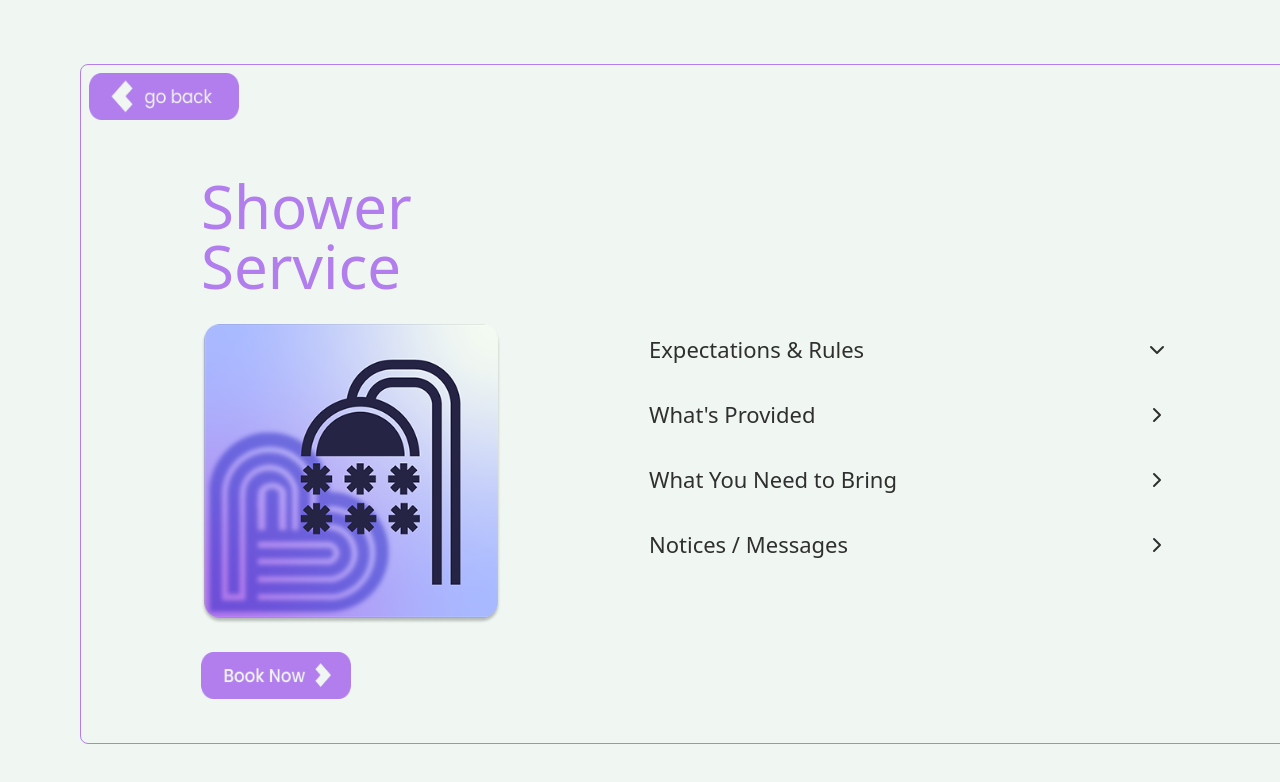
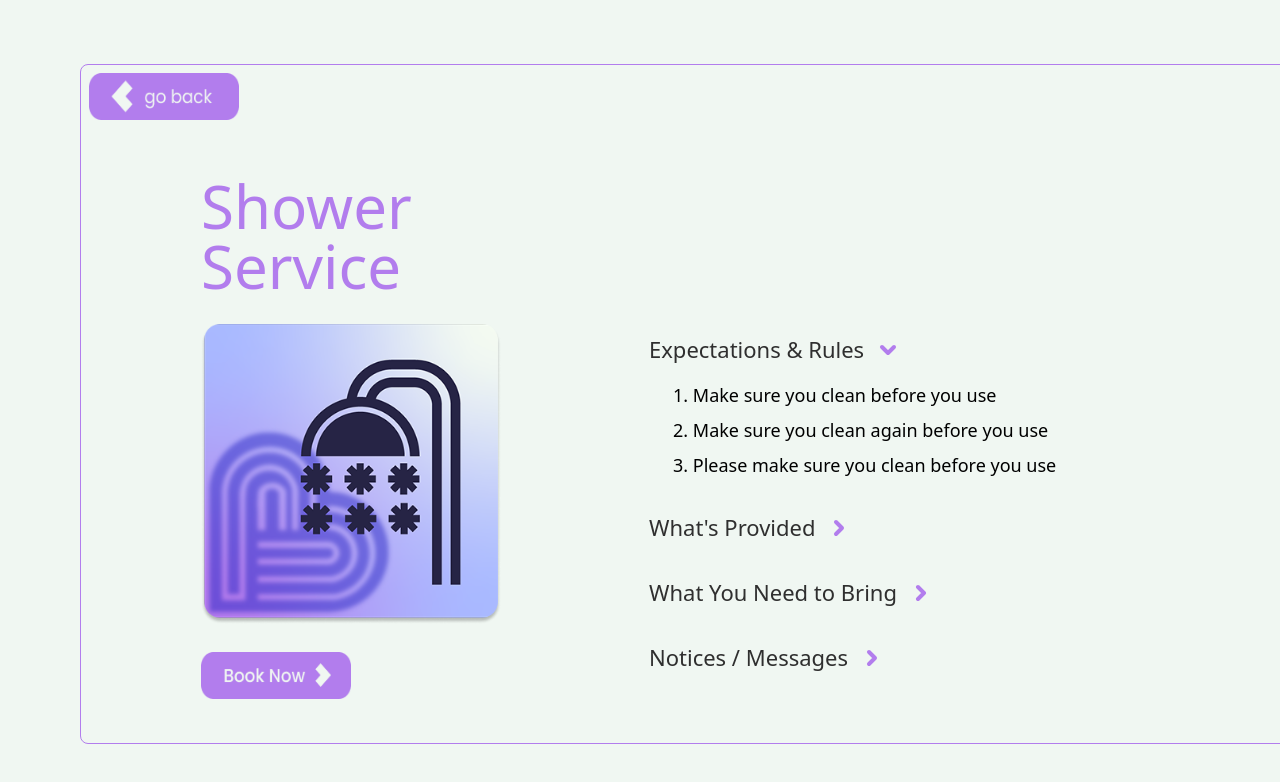
Before and after one commit to JumboCode/breaktime, a React (Vite) app in the folder frontend/breaktime/: page /test in a window 1280 px wide. Shown: the top 782 px of the page. Built offline with nearby package versions, Linux system fonts and the light colour scheme.

Commit message:
add scroll bar styling

```diff
--- a/frontend/breaktime/package.json
+++ b/frontend/breaktime/package.json
@@ -33,6 +33,7 @@
     "eslint-plugin-react-hooks": "^5.0.0",
     "eslint-plugin-react-refresh": "^0.4.18",
     "globals": "^15.14.0",
+    "tailwind-scrollbar": "^4.0.2",
     "vite": "^6.0.11",
     "vite-plugin-pwa": "^0.21.2",
     "workbox-core": "^7.3.0",
--- a/frontend/breaktime/src/components/popup/LandingPagePopup.jsx
+++ b/frontend/breaktime/src/components/popup/LandingPagePopup.jsx
@@ -1,7 +1,6 @@
 import Calendar from 'react-calendar';
 import 'react-calendar/dist/Calendar.css';
-import { ChevronLeft, ChevronRight } from 'lucide-react';
-import { ChevronUp, ChevronDown } from 'lucide-react';
+import { ChevronDown, ChevronRight } from 'lucide-react';
 import { useState } from "react";
 import ServiceImage from "../../assets/popup-icons/ServiceImage.png";
 import ButtonGoBack from "../../assets/popup-icons/ButtonGoBack.png";
@@ -56,7 +55,8 @@ function LandingPagePopup() {
                 </div>
 
                 <div className="absolute top-60 right-10">
-                    <div className="w-[520px] mr-30 mt-7">
+                    <div className="w-[520px] mr-30 mt-7 h-[360px] scrollbar-purple overflow-y-auto
+                         pr-4">
                         {sections.map((section) => {
                             const isOpen = expandedSection === section.id;
                         return (
@@ -66,14 +66,23 @@ function LandingPagePopup() {
                                 type="button"
                                 onClick={() => toggleSection(section.id)}
                                 className="
-                                w-full flex items-center justify-between
+                                w-full flex items-center gap-3
                                 text-left
                                 text-[22px] font-medium text-[#2F2F2F]
                                 "
                             >
                                 <span>{section.title}</span>
-                                {isOpen ? <ChevronDown /> : <ChevronRight />}
+                                {isOpen ? <ChevronDown strokeWidth={4} color="#B27DED" /> : <ChevronRight strokeWidth={4} color="#B27DED" />}
                             </button>
+                            {isOpen && (
+                                <div className="mt-4 pl-6 space-y-2">
+                                {section.content.map((item, i) => (
+                                    <p key={i} className="text-[18px] font-thin">
+                                    {item}
+                                    </p>
+                                ))}
+                                </div>
+                            )}
                             </div>
                         );
                         })}
--- a/frontend/breaktime/src/index.css
+++ b/frontend/breaktime/src/index.css
@@ -65,3 +65,19 @@
 
 
 }
+
+@layer utilities {
+  .scrollbar-purple::-webkit-scrollbar {
+    width: 5px;
+  }
+
+  .scrollbar-purple::-webkit-scrollbar-track {
+    background: #5E54B5;
+    border-radius: 100vh;
+  }
+
+  .scrollbar-purple::-webkit-scrollbar-thumb {
+    background: #B27DED;
+    border-radius: 100vh;
+  }
+}
```
Also changed, not shown: 1 other file (tests, documents, lock files or other folders).
